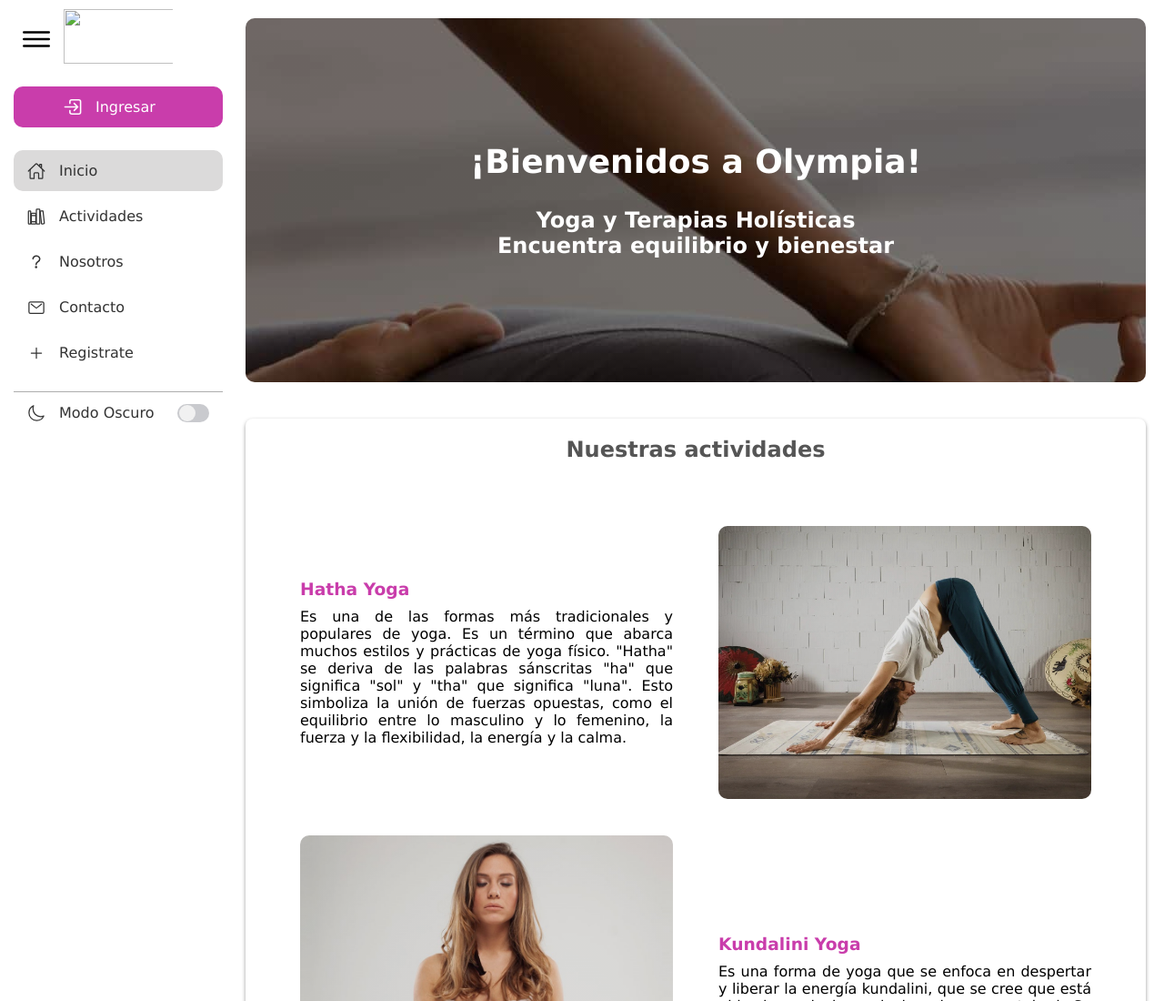
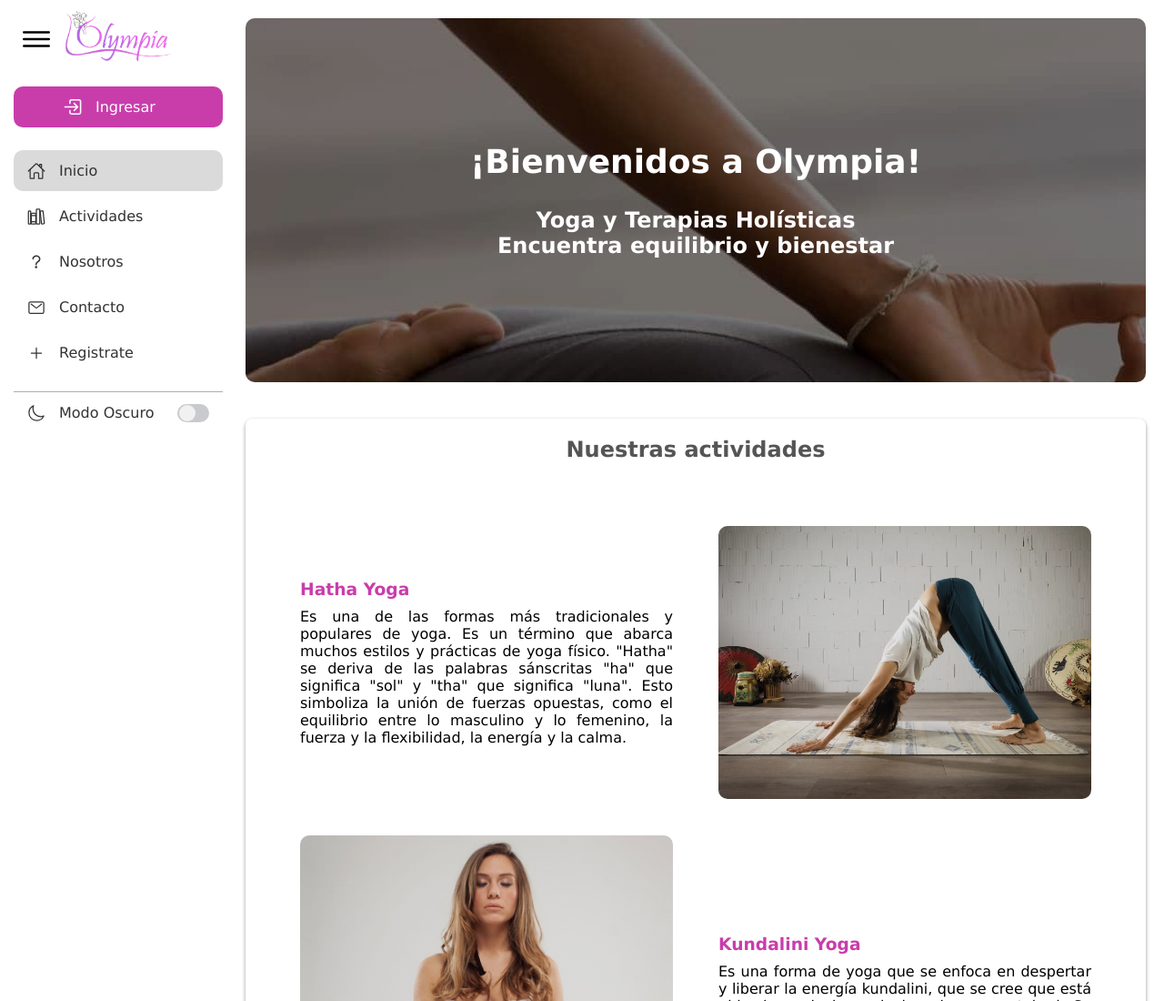
Before and after one commit to olympiaEquipo2/olympia, a plain HTML site: page index.html in a window 1280 px wide. Shown: the top 1100 px of the page at 91% size. Drawn offline with nearby package versions, Linux system fonts and the light colour scheme; the site is published under a folder, as on GitHub Pages, so addresses that start at the root find nothing; a web font is replaced by a local one.

Commit message:
Update index.html

```diff
--- a/index.html
+++ b/index.html
@@ -26,7 +26,7 @@
             <div class="barra-lateral-activar">
                 <div class="nombre-pagina barra-lateral-activar">
                     <ion-icon name="menu-outline" class="barra-lateral-activar"></ion-icon>
-                    <span><a href="index.html"><img src="/imagenes/logo.png" alt="" width="20px" height="60px"></a></span>
+                    <span><a href="index.html"><img src="imagenes/logo.png" alt="" width="20px" height="60px"></a></span>
                 </div>
                 <button class="boton-ingresar" onclick="window.location.href='registrarse.html'">
                     <ion-icon name="log-in-outline"></ion-icon>
```
